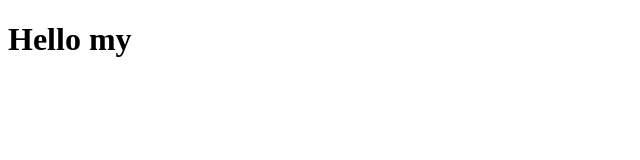
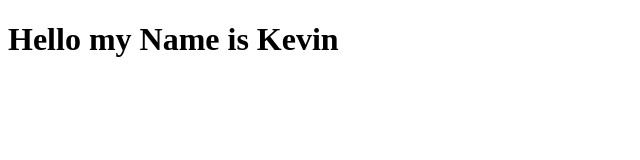
Before and after one commit to kevinduf/MyFirstWebSite, a plain HTML site: page index.html in a window 1280 px wide. Shown: the whole page, without its empty margins (0-640 px from the left). Drawn offline with Linux system fonts and the light colour scheme.

Commit message:
Update index.html

```diff
--- a/index.html
+++ b/index.html
@@ -4,6 +4,6 @@
         <title>Myfirstwebpage</title>
     </head>
     <body>
-        <h1>Hello my</h1>
+        <h1>Hello my Name is Kevin</h1>
     </body>
 </html>
```
